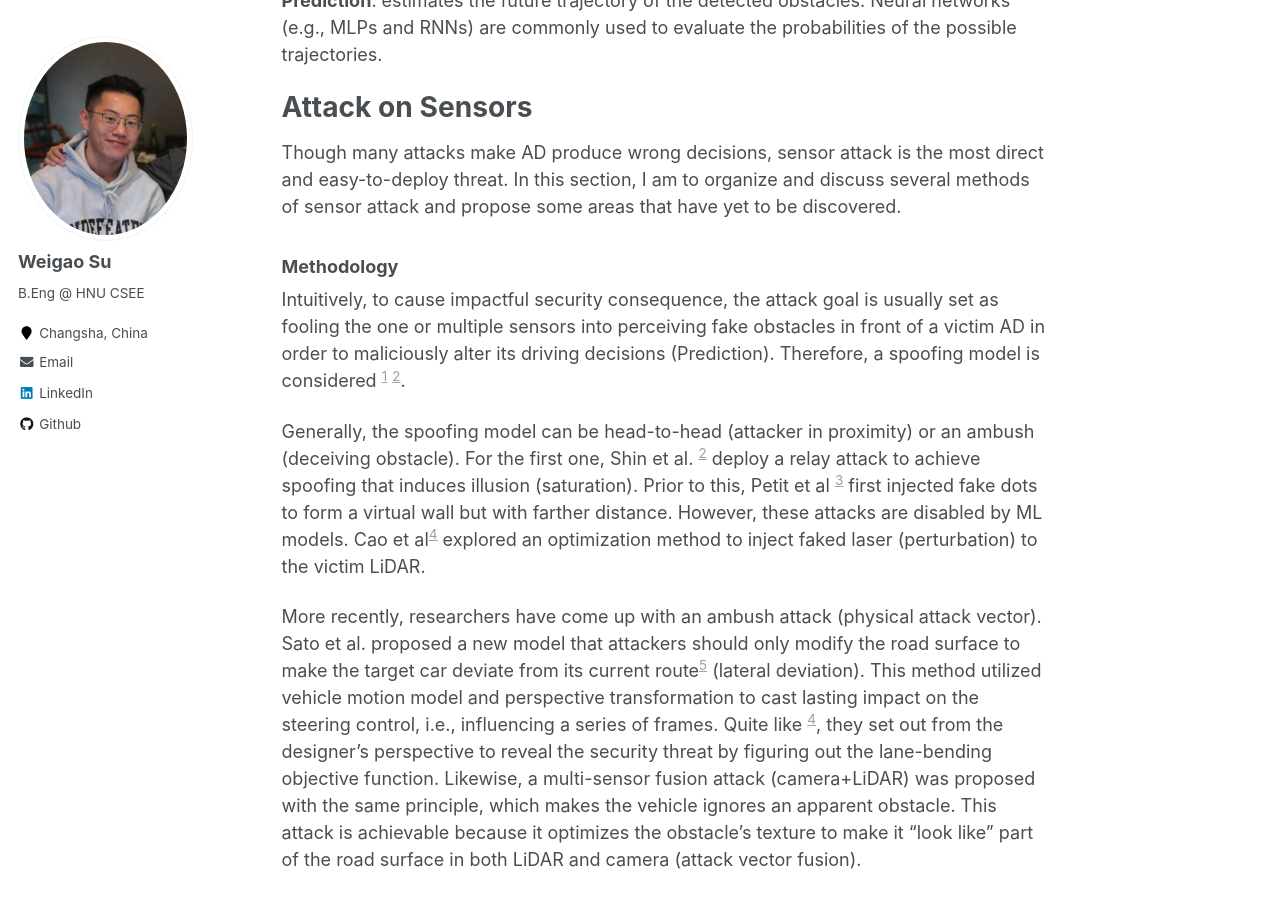
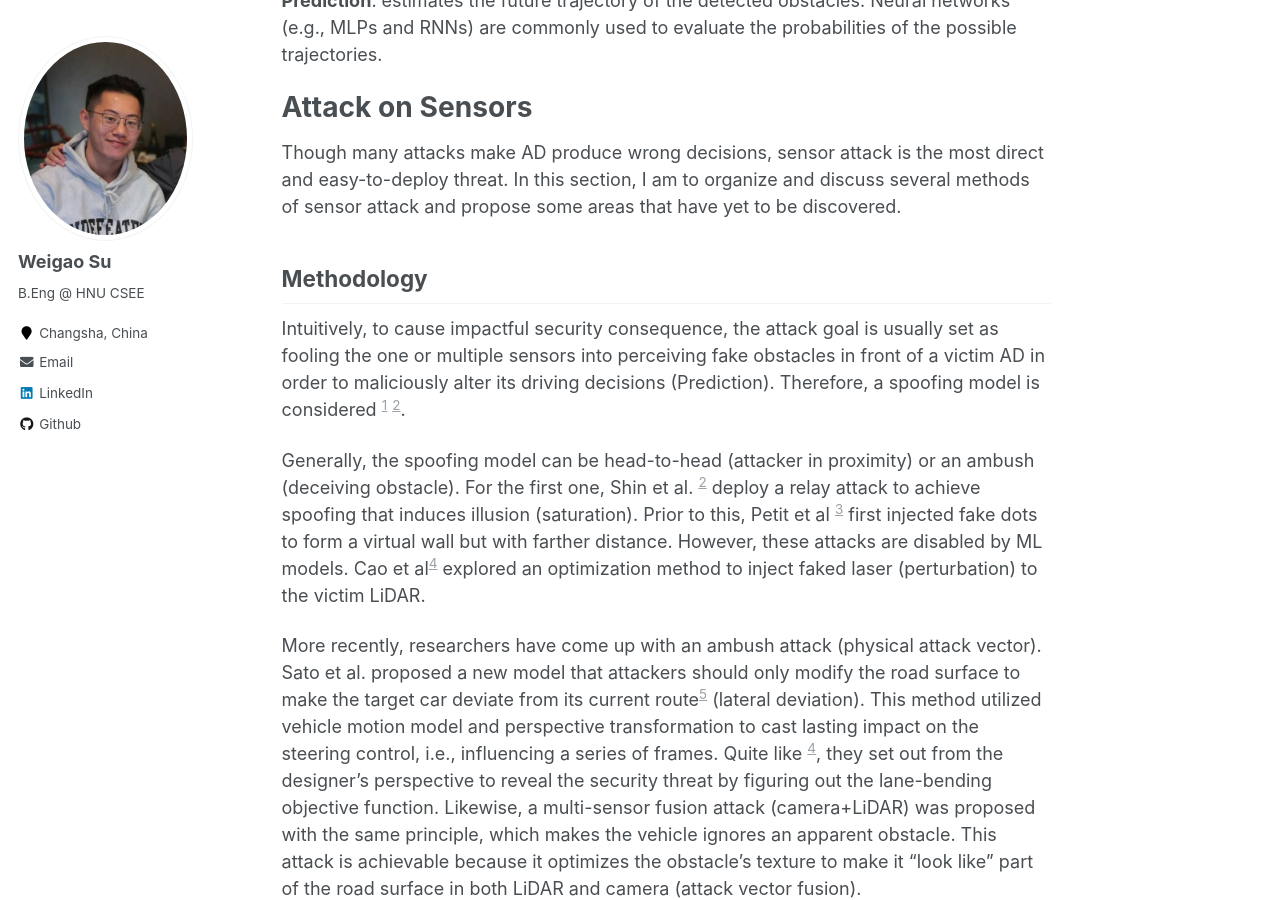
Before and after one commit to wegul/wegul.github.io, a Jekyll site: the page built from _posts/2021-11-15-ADSecurity.md, in a window 1280 px wide and 900 px high, scrolled down 1004 px. Built offline with Jekyll 4.4.1, drawn with Linux system fonts in a browser that asks for light colours.

```diff
--- a/_posts/2021-11-15-ADSecurity.md
+++ b/_posts/2021-11-15-ADSecurity.md
@@ -30,14 +30,14 @@ Roughly, AD action is determined by the workflow: Perception+Localization->Predi
 # Attack on Sensors
 Though many attacks make AD produce wrong decisions, sensor attack is the most direct and easy-to-deploy threat. In this section, I am to organize and discuss several methods of sensor attack and propose some areas that have yet to be discovered.
 
-### Methodology
+## Methodology
 Intuitively, to cause impactful security consequence, the attack goal is usually set as fooling the one or multiple sensors into perceiving fake obstacles in front of a victim AD in order to maliciously alter its driving decisions (Prediction). Therefore, a spoofing model is considered [^lidar42] [^lidar44].
 
 Generally, the spoofing model can be head-to-head (attacker in proximity) or an ambush (deceiving obstacle). For the first one, Shin et al. [^lidar44] deploy a relay attack to achieve spoofing that induces illusion (saturation). Prior to this, Petit et al [^black] first injected fake dots to form a virtual wall but with farther distance. However, these attacks are disabled by ML models. Cao et al[^lidar] explored an optimization method to inject faked laser (perturbation) to the victim LiDAR.
 
 More recently, researchers have come up with an ambush attack (physical attack vector). Sato et al. proposed a new model that attackers should only modify the road surface to make the target car deviate from its current route[^drp] (lateral deviation). This method utilized vehicle motion model and perspective transformation to cast lasting impact on the steering control, i.e., influencing a series of frames. Quite like [^lidar], they set out from the designer's perspective to reveal the security threat by figuring out the lane-bending objective function. Likewise, a multi-sensor fusion attack (camera+LiDAR) was proposed with the same principle, which makes the vehicle ignores an apparent obstacle. This attack is achievable because it optimizes the obstacle's texture to make it "look like" part of the road surface in both LiDAR and camera (attack vector fusion).
 
-### Discussion
+## Discussion
 1. The physical attack vector idea is brilliant and made feasible by the overfitting nature of DNN. But one of the shortcomings is that operation logic (after perception), e.g., curve parameters in DRP and MSF in Fusion Attack, is still required for iterative optimization. Most manufacturers might have different logic, which might lead to terrible transferability. What if we can scale it to attack on **localization module**?  Though LiDAR spoofing is discussed in perception module, researchers have limited projects done involved with localization. In [^opt], researchers propose a way of interrupting LiDAR localization. However, it is highly feasible that we can fool the localization module into a different map. For example, creating a few meters of drift to force the car make a turn to the wrong block. Nonetheless, there are multiple challenges and maybe the deployment cost is unaffordable...
 
 2. Stationary obstacle is less impactful to the planning module than moving objects. The LiDAR spoofing gave me an idea that maybe moving objects can also be mimicked. I think via the same optimization framework, attackers can also mirror walking pedestrian (VRU)'s echo. However, I consider this type of man-in-the-middle attack fails in some certain situations. For example, beam of a specific LiDAR is unique.
@@ -46,17 +46,17 @@ More recently, researchers have come up with an ambush attack (physical attack v
 Other Threats
 ===
 Upon summarizing sensor attack on driver's security, I found other aspects interesting.
-### Attack on GPS
+## Attack on GPS
 This is an old topic born far before AV. GPS is facing two threats, jamming and spoofing. Specifically, spoofing is more technical. It falls into two types, relay type and generating type. The former records actual signals from satellites and transmits to the target. The latter generates GPS signals according to real signals via certain programs. Generated signals cannot be distinguished as encryption algorithm and the test matrix algorithm. He et al.[^uav] gave an experiment of GPS spoofing. They input fake location via a program to generate fake signals and then broadcast with USRP, invalidating GPS functions. Thus, an attacker can control a car as he wants with the above technology.
 
-### Attack on Prediction module-DL Backdoor Attack
+## Attack on Prediction module-DL Backdoor Attack
 Backdoor attack on image and speech recognition had been a heated topic[^target]. However, no one has yet taken it as an attack vector for AD.
 
 Prediction module estimates the future trajectory of the detected obstacles by neural networks (e.g., RNNs). What if the training set is contaminated? Wenger et al. have considered backdoor attacks in real physical world[^backdoor]. This threat could be a serious issue if trigger is carefully designed to escape tests. Unlike aforementioned "invisible obstacle", this threat is stealthier as attackers don't even have to make up something that might be suspicious. For another, as inputs for Prediction have no visual characteristics, it could be harder to detect without knowing planning decision consequences.
 
 Nevertheless, challenges could be:  1. attackers might have no access to the model and the training set used by the victim system; 2. only a small amount of poisoning samples are allowed and 3. Planning unit is transparent, etc.
 
-### Privacy Leakage
+## Privacy Leakage
 Privacy is a serious problem all the time. How to protect everyone's privacy is important. It could threaten both driver and VRU. For the VRU, the sensors are oversensing their behaviors. For example, cars could go in the restricted area and secretly photographing privacy of legal residents. Besides the common camera case, it is more concerning that there are stealthier ones. For example, WaveSpy [^wavespy] can achieve through-wall screen reading via mmWave, not to mention those eavesdropping attacks with mmWave.
 
 On the flipside, the drivers are not spared. With Internet access, cars can share information with service providers in the cloud,  from which we can get to the classic debate on permission models[^spy]. Furthermore, the emitted signal can potentially sell out their location...
```
